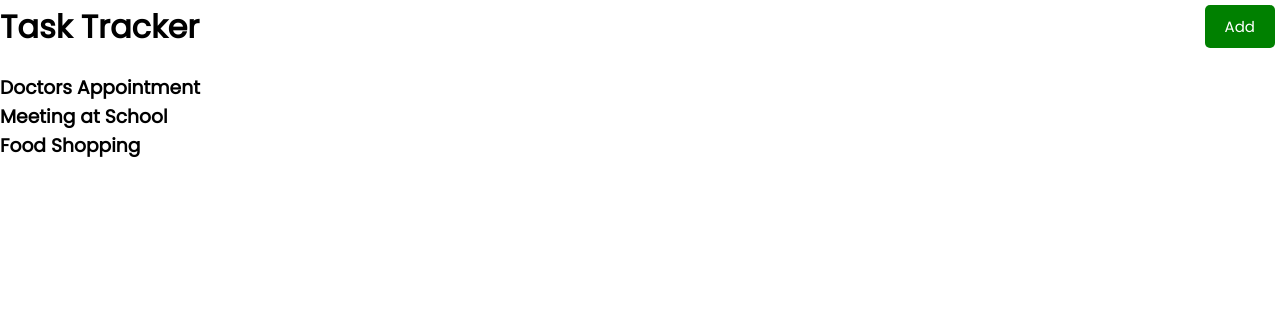
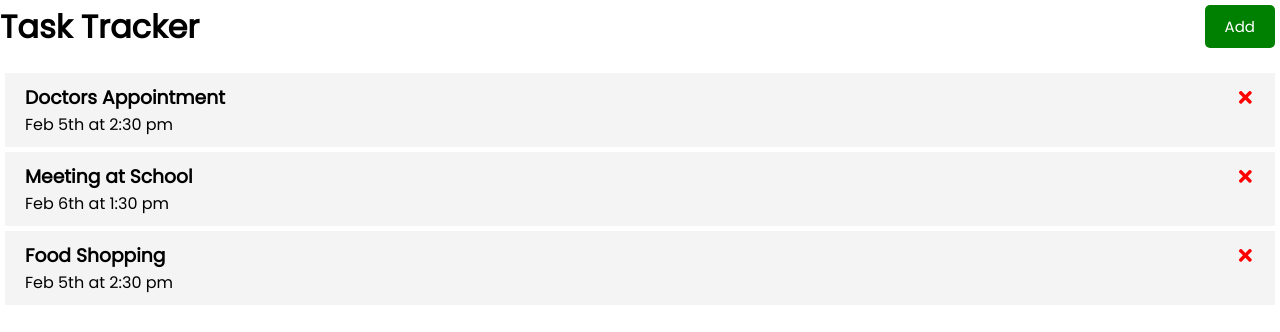
Before and after one commit to alexis-lv/react-task-tracker, a React (Create React App) app: page / in a window 1280 px wide. Shown: the top 332 px of the page. Built offline with nearby package versions, Linux system fonts and the light colour scheme.

Commit message:
add delete icons to tasks

```diff
--- a/package.json
+++ b/package.json
@@ -8,6 +8,7 @@
     "@testing-library/user-event": "^13.5.0",
     "react": "^18.2.0",
     "react-dom": "^18.2.0",
+    "react-icons": "^4.7.1",
     "react-scripts": "5.0.1",
     "web-vitals": "^2.1.4"
   },
--- /dev/null
+++ b/src/components/Task.js
@@ -0,0 +1,14 @@
+import { FaTimes} from 'react-icons/fa';
+
+
+const Task = ({ task }) => {
+  return (
+    <div className='task'>
+        <h3>{task.text} <FaTimes style={{color: 'red', cursor: 'pointer'}}/> </h3>
+        <p>{task.day}</p>
+    </div>
+
+  )
+}
+
+export default Task;
--- a/src/components/Tasks.js
+++ b/src/components/Tasks.js
@@ -1,10 +1,10 @@
-import { useState } from "react";
+import Task from "./Task";
 
 const Tasks = ({ tasks }) => {
     return (
         <>
             {tasks.map((task) => (
-                <h3 key={task.id}>{task.text}</h3>
+                <Task key={task.id} task={task} />
             ))}
         </>
     )
```
Also changed, not shown: 1 other file (tests, documents, lock files or other folders).
